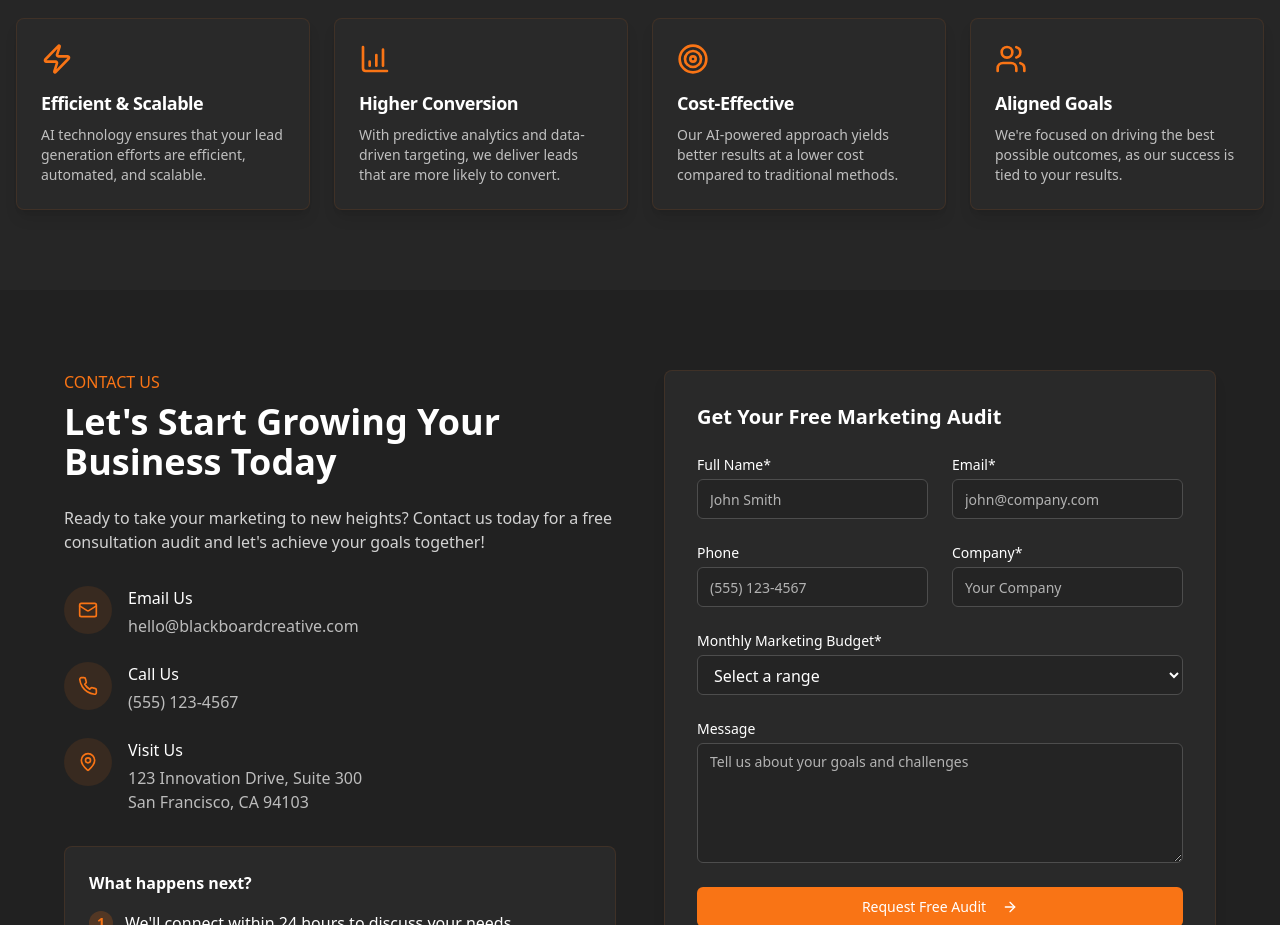
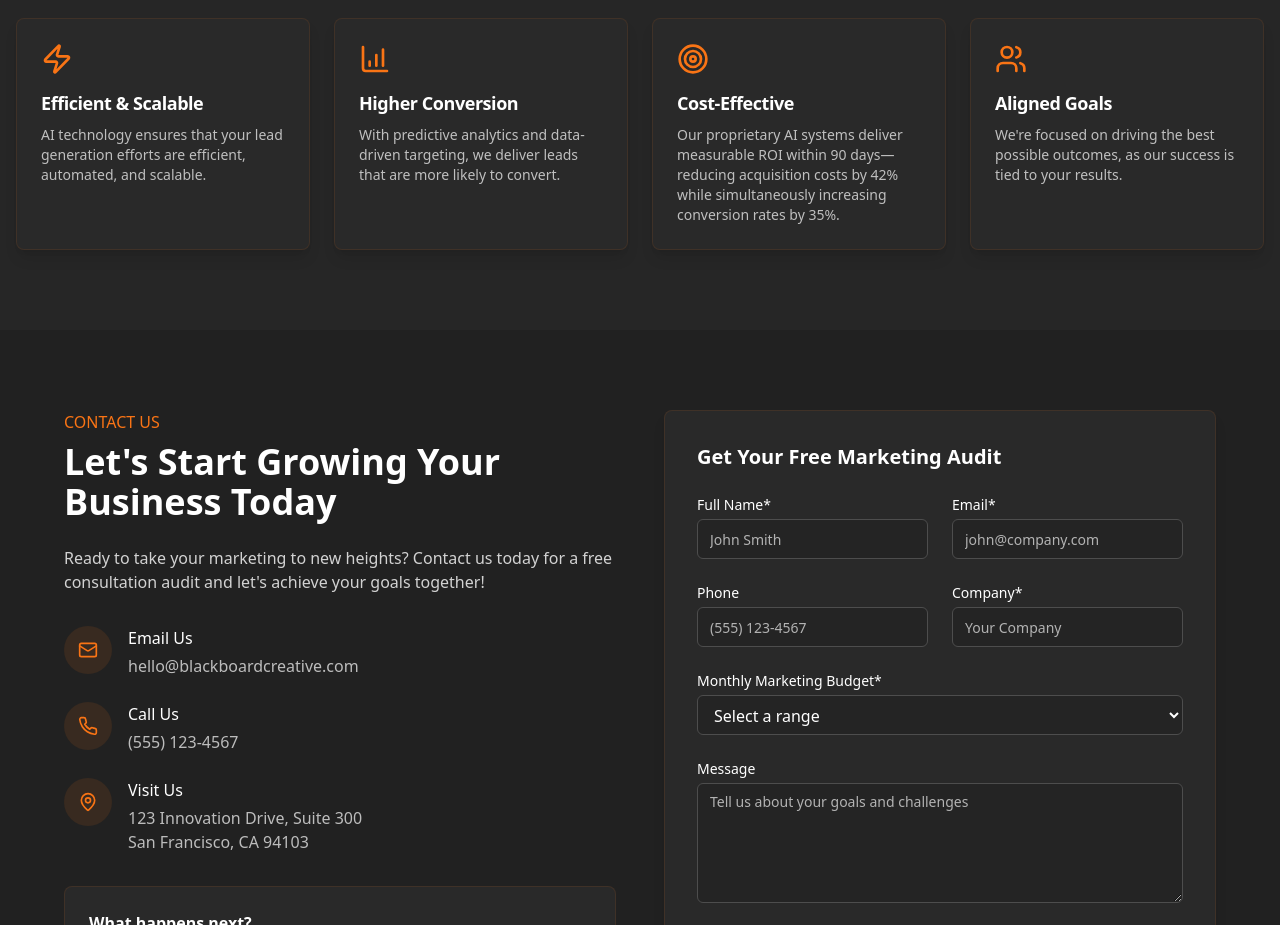
Before and after one commit to duronjackson/blackboard-landing-lounge, a React (Vite) app: page /high-conversion in a window 1280 px wide. Shown: the part 3320-4245 px from the top of the page. Built offline with nearby package versions, Linux system fonts and the light colour scheme.

Commit message:
Fix: Update AI-Driven description
Update the description for the "Cost-Effective" section in the AI-Driven component.

```diff
--- a/src/components/AIDriven.tsx
+++ b/src/components/AIDriven.tsx
@@ -76,7 +76,7 @@ export const AIDriven = () => {
             },
             {
               title: "Cost-Effective",
-              description: "Our AI-powered approach yields better results at a lower cost compared to traditional methods.",
+              description: "Our proprietary AI systems deliver measurable ROI within 90 days—reducing acquisition costs by 42% while simultaneously increasing conversion rates by 35%.",
               icon: Target
             },
             {
```
